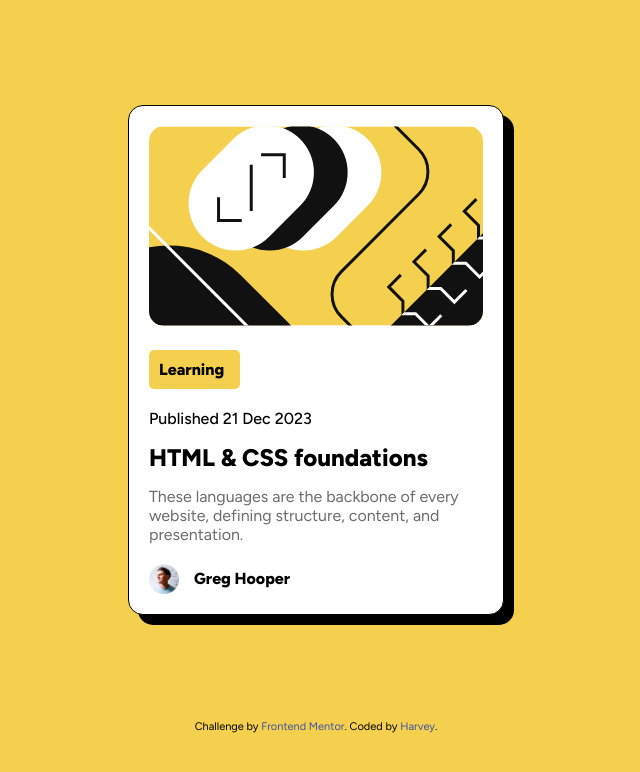
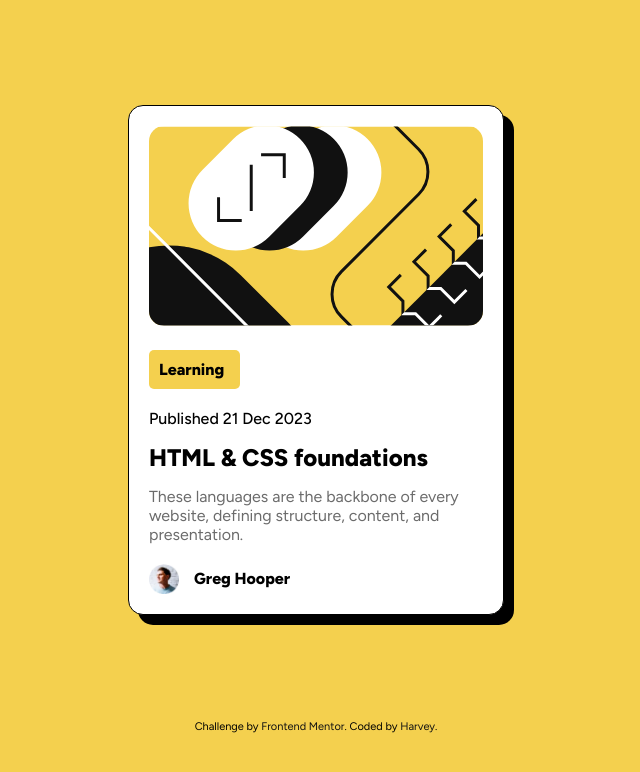
Before and after one commit to Harvee-king/main, a plain HTML site: page blog-preview-card-main/index.html in a window 1280 px wide. Shown: the whole page, without its empty margins (324-964 px from the left). Drawn offline with Linux system fonts and the light colour scheme.

Commit message:
Add files via upload

```diff
--- a/blog-preview-card-main/style.css
+++ b/blog-preview-card-main/style.css
@@ -92,14 +92,15 @@ footer{
 }
 footer a{
     text-decoration: none;
+    color :var(--Gray950);
+    cursor: pointer;
 }
 .attribution {
- font-size: 11px; text-align: center;
+ font-size: 11px;
+ text-align: center;
 }
 
-.attribution a {
-        color: hsl(228, 45%, 44%);
-}
+
 
 @media only screen and (max-width:300px){
 
```
